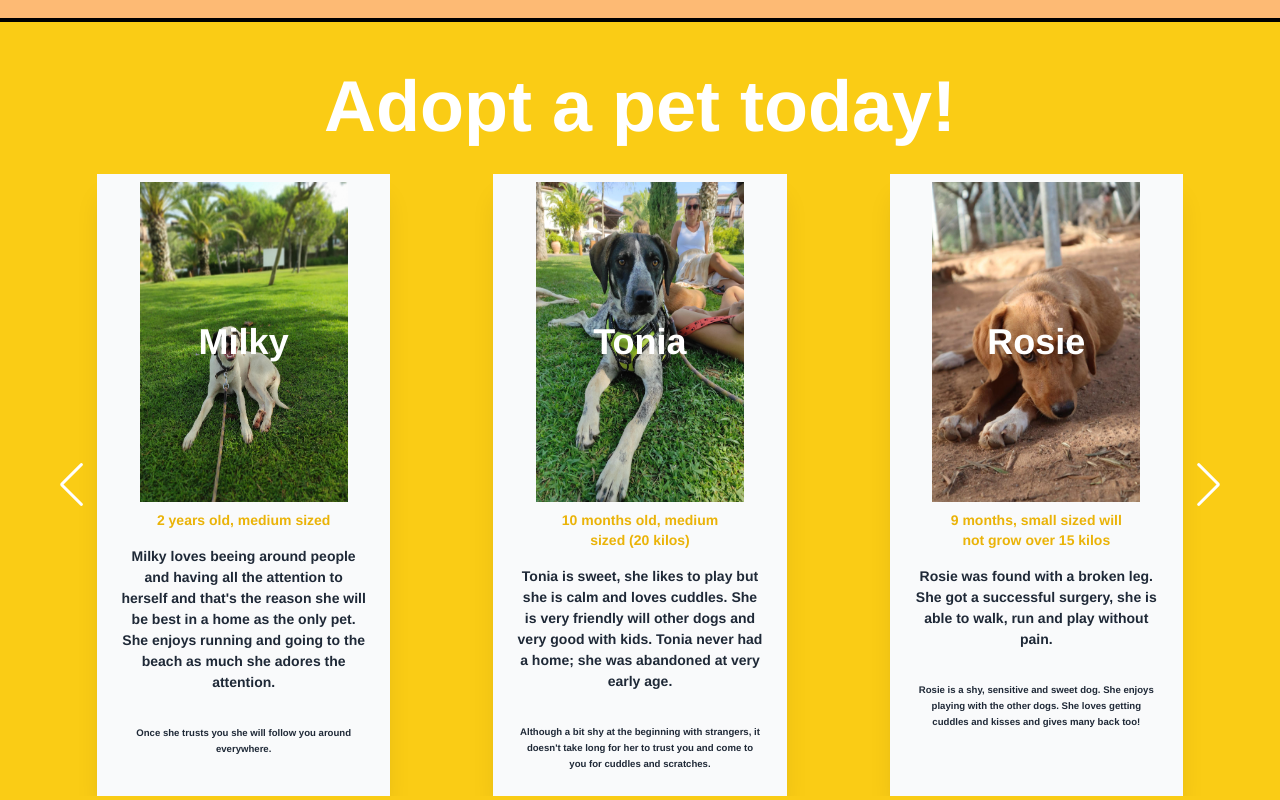
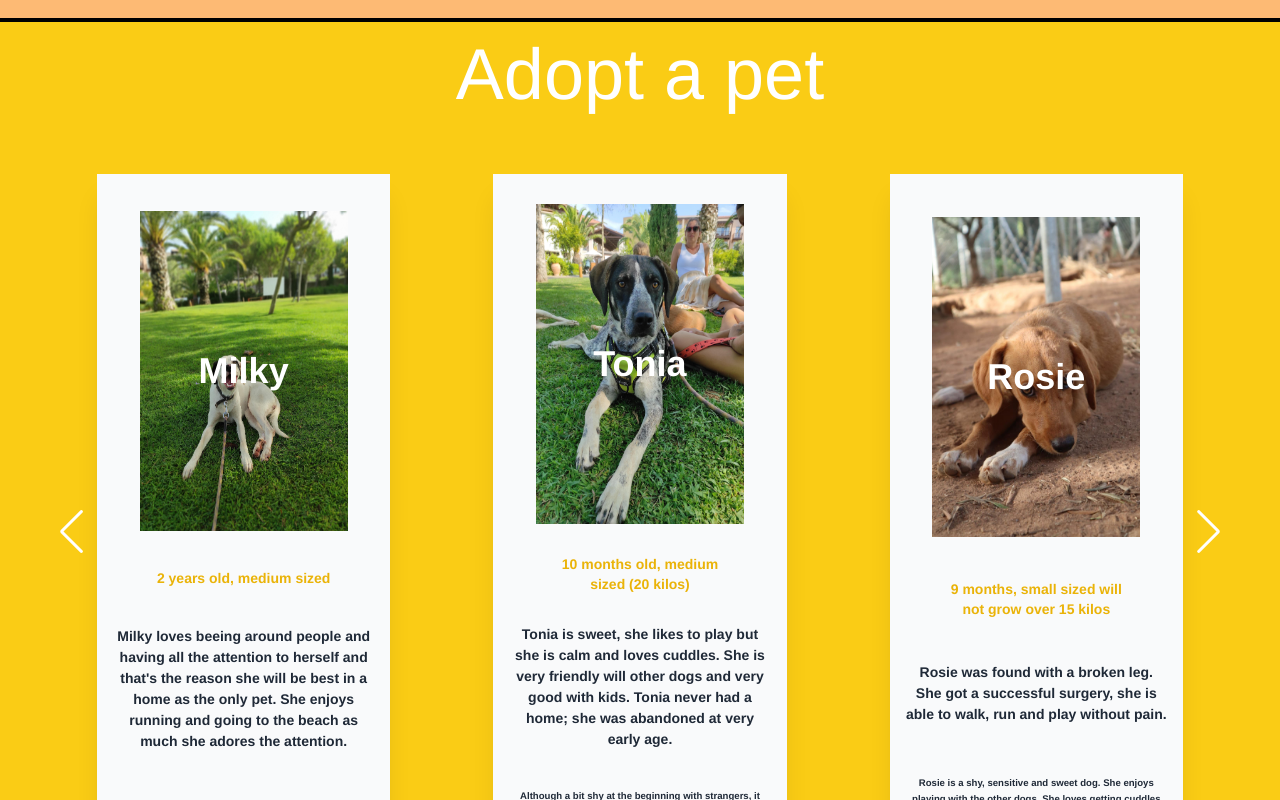
Before and after one commit to Kiwasthal/for_dogs, a Next.js app: page / in a window 1280 px wide. Shown: the part 3180-3980 px from the top of the page. Built offline with nearby package versions, Linux system fonts and the light colour scheme.

Commit message:
section 4

```diff
--- a/components/SectionFour.jsx
+++ b/components/SectionFour.jsx
@@ -4,24 +4,23 @@ import 'swiper/swiper-bundle.css';
 
 const SwiperCard = ({ url, name, desc, text, subtext }) => {
   return (
-    <div className="w-4/5  md:w-3/4  p-2  flex flex-col bg-gray-50 shadow-xl hover:shadow-2xl justify-start items-center transition-all duration-500">
+    <div className="w-4/5  md:w-3/4  p-2 h-[700px] flex flex-col bg-gray-50 shadow-xl hover:shadow-2xl justify-evenly items-center transition-all duration-500">
       <div className="relative w-full md:w-3/4">
         <img className="w-full  h-80 sm:h-56 xl:h-80" src={url} alt={name} />
         <h2 className="absolute text-4xl font-bold text-white top-[50%] left-[50%] translate-x-[-50%] translate-y-[-50%]">
           {name}
         </h2>
       </div>
-      <div className="w-full items-center flex flex-col">
+
       <p className="text-center text-[10px] md:text-sm mt-2 text-yellow-500 font-bold w-2/3">
         {desc}
       </p>
-        <p className="p-0 text-[10px] md:p-4 md:text-[14px] text-gray-800 font-bold text-center">
+      <p className="p-0 text-[10px] md:p-2 md:text-[14px] text-gray-800 font-bold text-center">
         {text}
       </p>
-        <p className="p-1 md:p-4 text-[10px] leading-3 md:leading-4 text-sm md:text-[0.6rem]  text-gray-800 font-bold text-center">
+      <p className="p-1 md:p-2 text-[10px] leading-3 md:leading-4 text-sm md:text-[0.6rem]  text-gray-800 font-bold text-center">
         {subtext}
       </p>
-      </div>
     </div>
   );
 };
@@ -29,12 +28,9 @@ const SwiperCard = ({ url, name, desc, text, subtext }) => {
 const SectionFour = ({ passRef }) => {
   return (
     <div
-      className="w-full bg-yellow-400 h-screen flex flex-col px-4 md:px-12 pt-12 gap-4 md:gap-8 border-y-2 border-black"
+      className="w-full bg-yellow-400 h-auto flex flex-col px-4 md:px-12 pt-12  border-b-2 border-black"
       ref={passRef}
     >
-      <h1 className="text-2xl text-center font-extrabold md:text-7xl text-white">
-        Adopt a pet today!
-      </h1>
       <Swiper
         modules={[Navigation]}
         className="w-full "
@@ -67,7 +63,7 @@ const SectionFour = ({ passRef }) => {
           },
         }}
       >
-        <SwiperSlide className="grid justify-items-center">
+        <SwiperSlide className="grid justify-items-center pb-4">
           <SwiperCard
             url={'/images/swiper_1.jpg'}
             name={'Milky'}
--- a/pages/index.js
+++ b/pages/index.js
@@ -97,6 +97,9 @@ export default function Home() {
       <SectionOne passRef={sectionFirstRef} />
       <SectionTwo passRef={sectionSecondRef} />
       <SectionThree passRef={sectionThirdRef} />
+      <h2 className="w-full text-white text-center text-7xl bg-yellow-400 border-black border-t-2 py-4">
+        Adopt a pet
+      </h2>
       <SectionFour passRef={sectionFourthRef} />
       <Contact passRef={sectionContactRef} />
       {/* //How you can help/ */}
```
Lines whose indentation alone changed are shown as unchanged.
